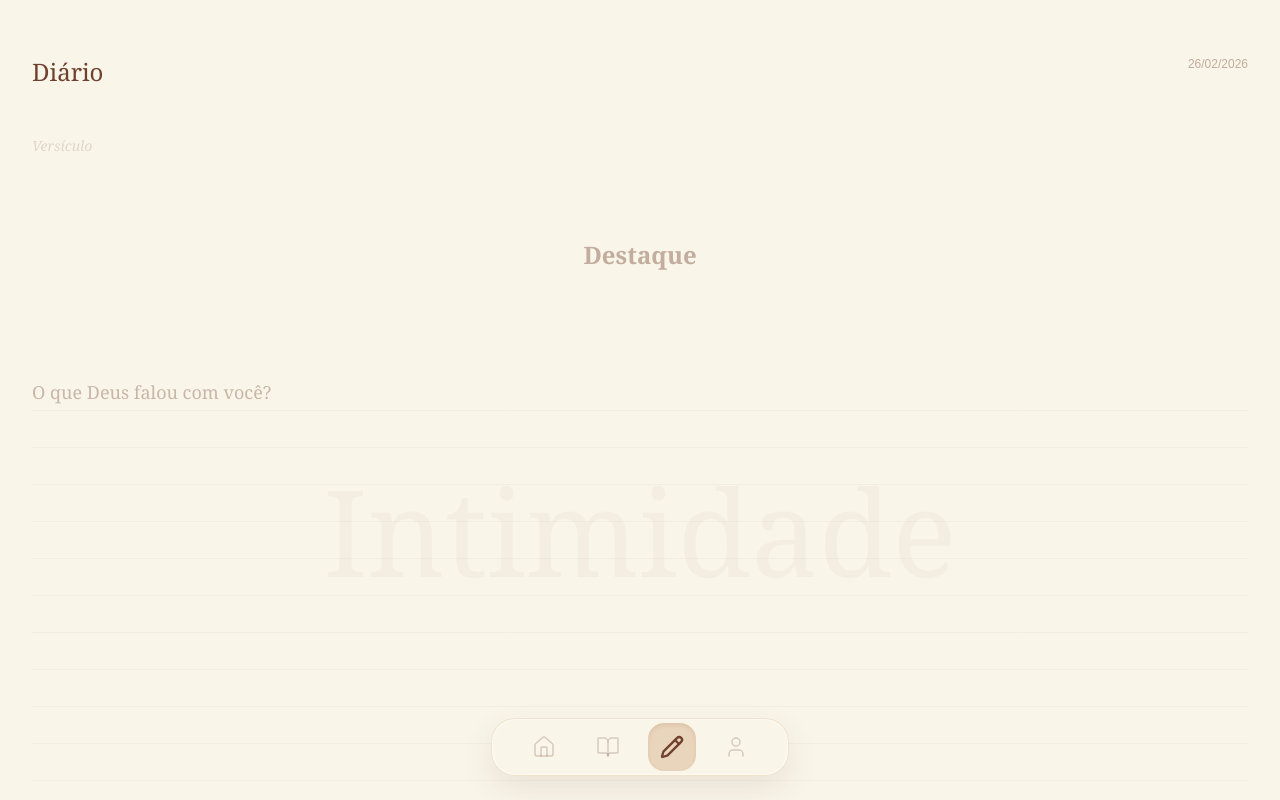
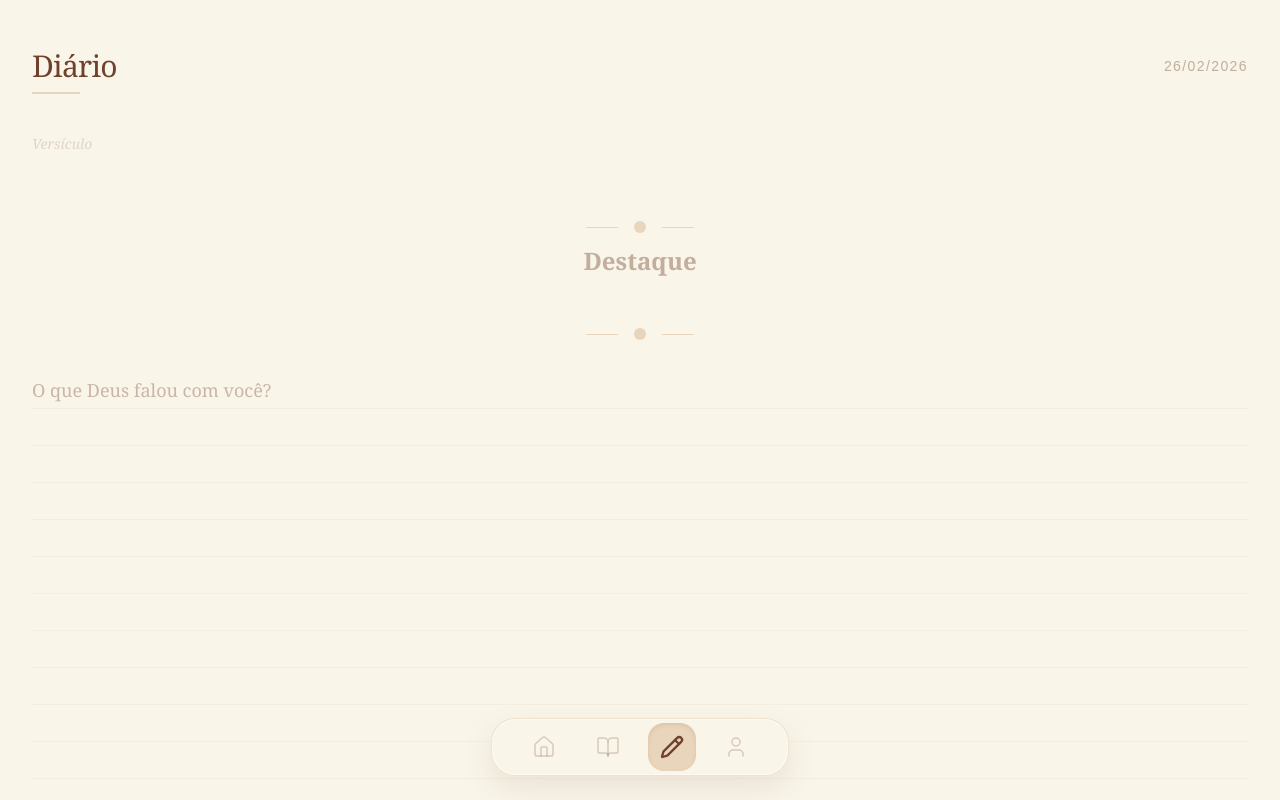
Before and after one commit to michelesannti/no-secreto, a Next.js app: page /diario in a window 1280 px wide. Shown: the top 800 px of the page. Built offline with nearby package versions, Linux system fonts and the light colour scheme.

Commit message:
Refino visual Diario - hierarquia, proximidade e identidade

```diff
--- a/app/(app)/diario/page.tsx
+++ b/app/(app)/diario/page.tsx
@@ -8,49 +8,66 @@ export default function DiarioPage() {
   const [texto, setTexto] = useState("");
 
   return (
-    <div className="relative min-h-screen bg-[#f9f5e9] px-8 pt-14 pb-40 text-[#70412d] overflow-hidden">
+    <div className="min-h-screen bg-[#f9f5e9] px-8 pt-12 pb-40 text-[#70412d]">
 
-      <div className="absolute inset-0 flex items-center justify-center pointer-events-none">
-        <span className="text-[120px] font-serif opacity-[0.03]">
-          Intimidade
-        </span>
+      {/* TOPO */}
+      <div className="flex justify-between items-start mb-10">
+
+        {/* DIÁRIO - agora com identidade */}
+        <div>
+          <h1 className="text-3xl tracking-tight font-serif text-[#70412d]">
+            Diário
+          </h1>
+          <div className="w-12 h-[2px] bg-[#e9d5bb] mt-2"></div>
         </div>
 
-      <div className="relative">
-        <div className="flex justify-between items-start mb-12">
-          <h1 className="text-2xl font-serif">Diário</h1>
-          <span className="text-xs opacity-40">
+        {/* DATA refinada */}
+        <span className="text-sm tracking-widest text-[#70412d]/40 mt-2">
           {new Date().toLocaleDateString("pt-BR")}
         </span>
       </div>
 
+      {/* VERSÍCULO */}
       <textarea
         value={versiculo}
         onChange={(e) => setVersiculo(e.target.value)}
         placeholder="Versículo"
-          className="w-full bg-transparent resize-none outline-none font-serif text-sm italic opacity-60 mb-14 placeholder:text-[#70412d]/30"
+        className="w-full bg-transparent resize-none outline-none font-serif text-sm italic opacity-60 mb-10 placeholder:text-[#70412d]/30"
       />
 
-        <div className="mb-16 text-center">
+      {/* DESTAQUE */}
+      <div className="mb-8 text-center">
+        <div className="flex items-center justify-center gap-4 mb-3">
+          <div className="w-8 h-px bg-[#e9d5bb]"></div>
+          <div className="w-3 h-3 rounded-full bg-[#e9d5bb]"></div>
+          <div className="w-8 h-px bg-[#e9d5bb]"></div>
+        </div>
+
         <textarea
           value={destaque}
           onChange={(e) => setDestaque(e.target.value)}
           placeholder="Destaque"
           className="w-full bg-transparent resize-none outline-none font-serif text-2xl font-semibold text-center placeholder:text-[#70412d]/40"
         />
+
+        <div className="flex items-center justify-center gap-4 mt-3">
+          <div className="w-8 h-px bg-[#e9d5bb]"></div>
+          <div className="w-3 h-3 rounded-full bg-[#e9d5bb]"></div>
+          <div className="w-8 h-px bg-[#e9d5bb]"></div>
+        </div>
       </div>
 
+      {/* TEXTO PRINCIPAL - subiu e aproximou */}
       <textarea
         value={texto}
         onChange={(e) => setTexto(e.target.value)}
         placeholder="O que Deus falou com você?"
-          className="w-full min-h-[520px] bg-transparent resize-none outline-none font-serif text-lg leading-9 placeholder:text-[#70412d]/35"
+        className="w-full min-h-[480px] bg-transparent resize-none outline-none font-serif text-lg leading-9 placeholder:text-[#70412d]/35"
         style={{
           backgroundImage:
             "repeating-linear-gradient(to bottom, transparent, transparent 36px, rgba(112,65,45,0.08) 37px)",
         }}
       />
     </div>
-    </div>
   );
 }
```
Lines whose indentation alone changed are shown as unchanged.
